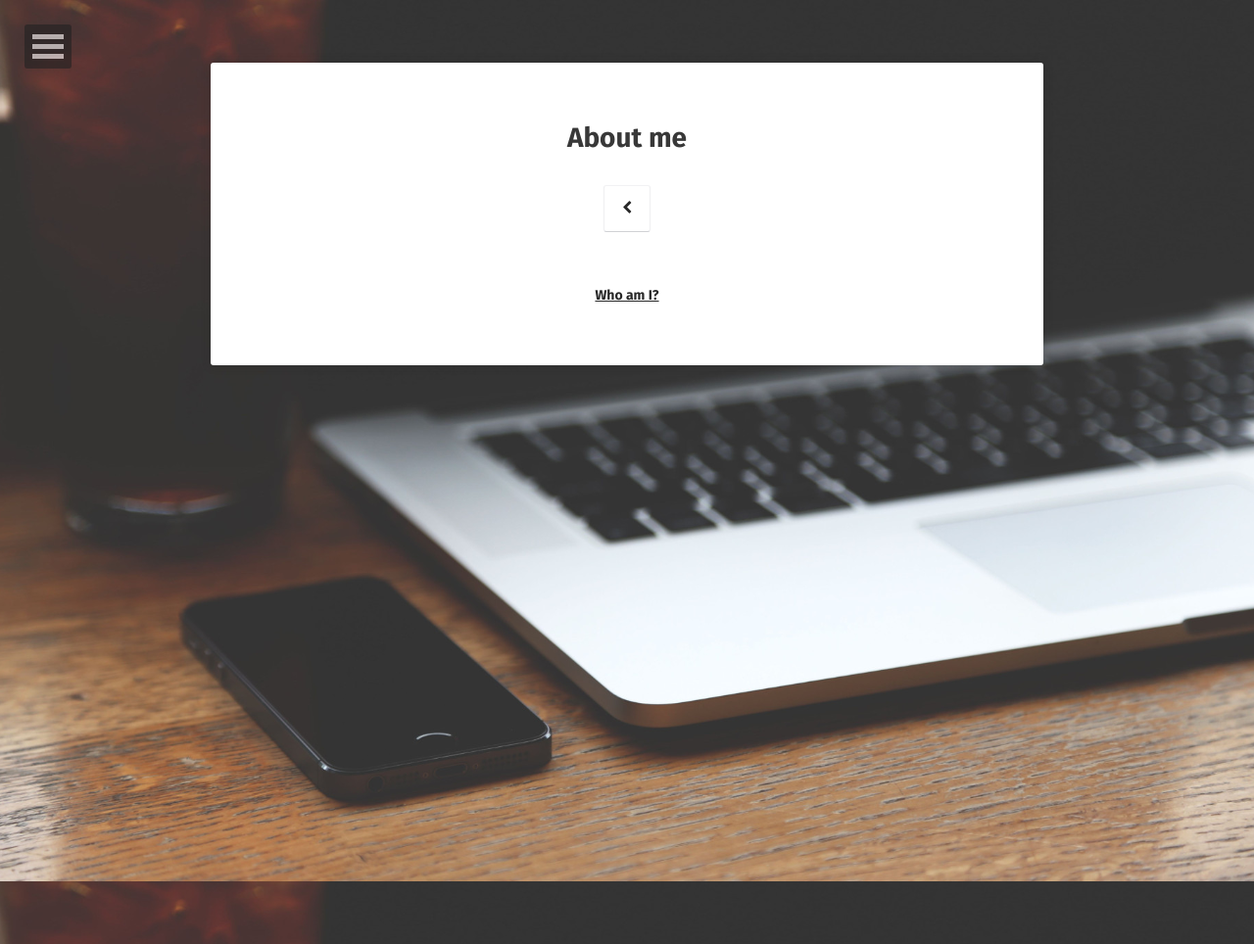
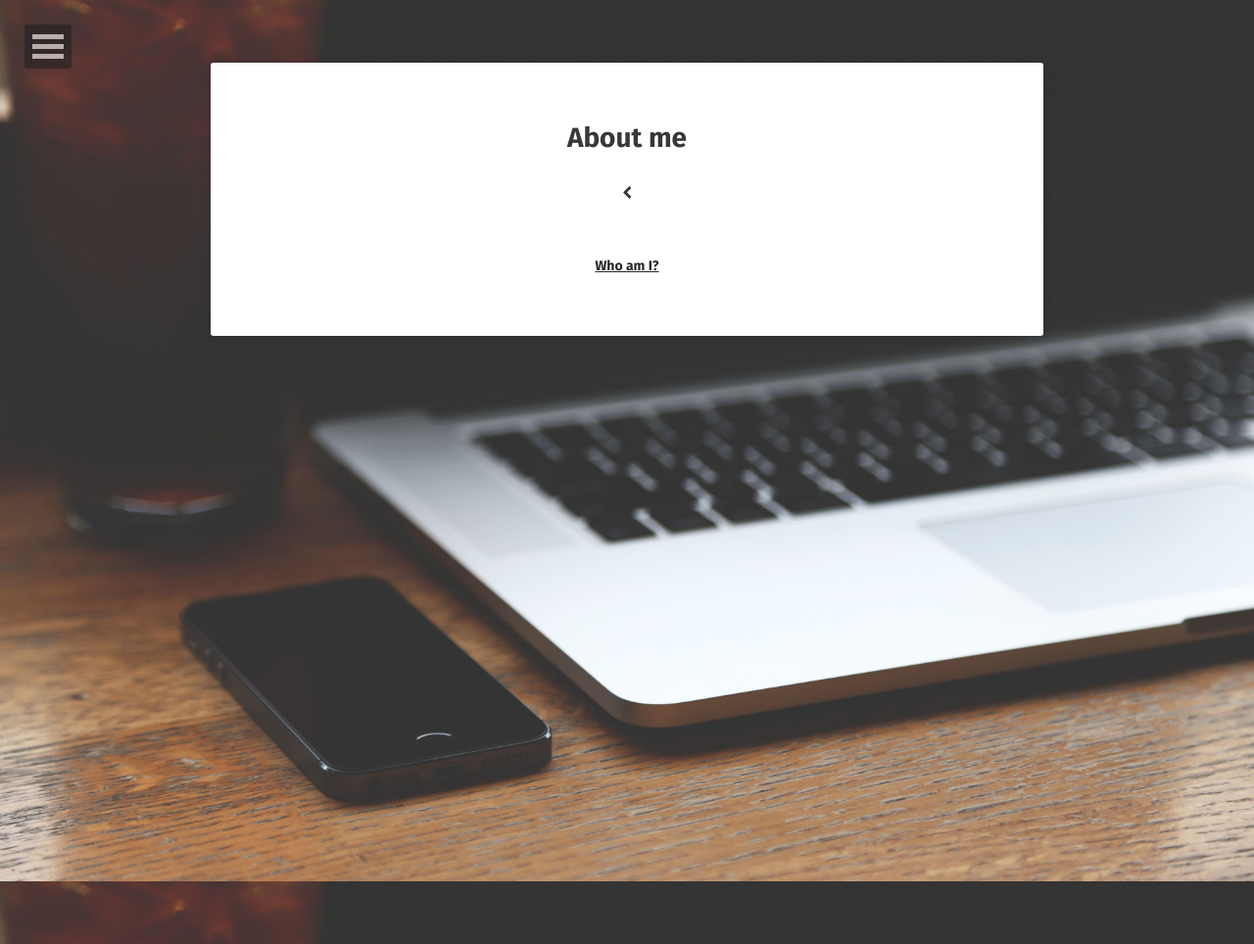
Before and after one commit to andreamin97/andreamin97.github.io, a Jekyll site: the page built from about/index.md, in a window 1280 px wide. Shown: the whole page at 98% size. Built offline with Jekyll 4.4.1, drawn with Linux system fonts in a browser that asks for light colours; some web fonts are replaced.

Commit message:
removed button on pages

```diff
--- a/_layouts/page.html
+++ b/_layouts/page.html
@@ -17,7 +17,7 @@ layout: compress
             <div class="content">
                 <div class="post-title {% if page.feature %} feature {% endif %}">
                     <h1>{{ page.title }}</h1>
-                    <a class="btn zoombtn" href="{{site.url}}">
+                    <!--<a class="btn zoombtn" href="{{site.url}}">-->
                         <i class="fa fa-chevron-left"></i>
                     </a>
                 </div>
```
